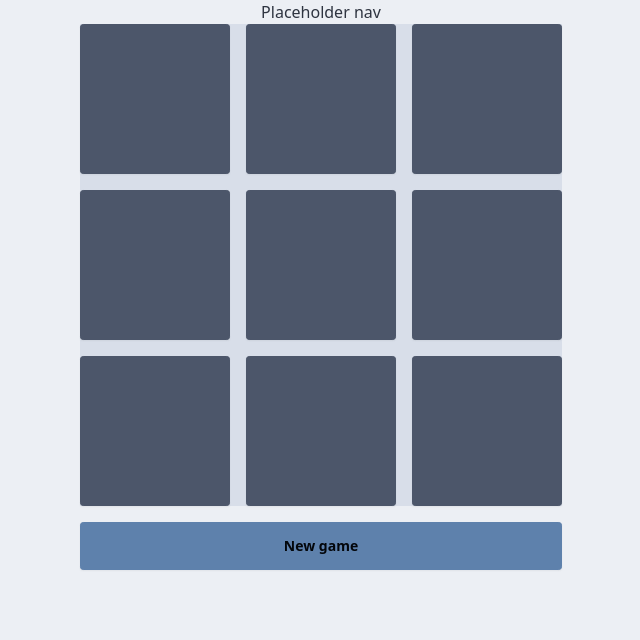
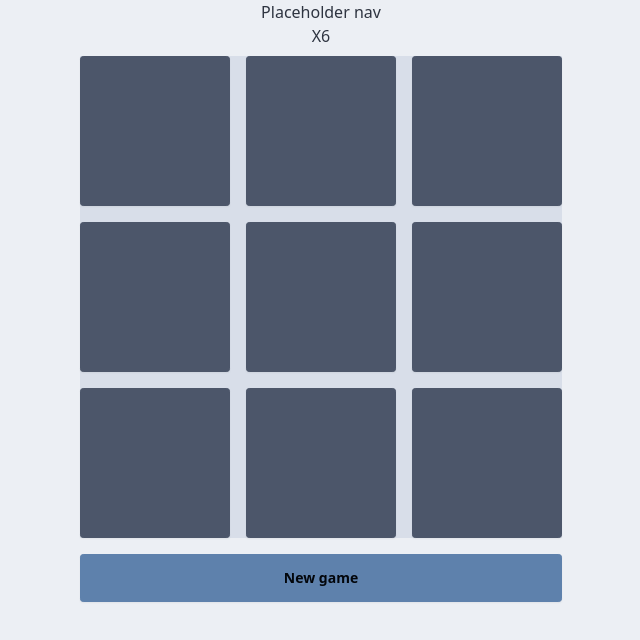
Before and after one commit to dinesh-58/shiDDR, a React (Vite) app: page / in a window 1280 px wide. Both pictures are taken after a click on the button "New game". Shown: the top 640 px of the page, without its empty margins (319-959 px from the left). Built offline with nearby package versions, Linux system fonts and the light colour scheme.

Commit message:
make game playable
state seems to not update accessing it in functions called by
setInterval and its subsequent functions but it has actually changed
if you look at the React dev tools. this was causing headache for quite
 a while.

```diff
--- a/src/App.jsx
+++ b/src/App.jsx
@@ -23,6 +23,7 @@ export default function App() {
     const playerBoardRef = useRef([])
     const botSequenceRef = useRef([]);
     const sequenceIntervalId = useRef(null)
+    const [botSequenceState, setBotSequenceState] = useState([])
 
     /* ref is used to store latest Board state.
         * this is because setInterval will use initial value of botBoard and pass that to functions called by it
@@ -48,15 +49,12 @@ export default function App() {
         // check if clicked pad matches bot generated pad
 
         if(id == botSequenceRef.current[0] && (playerBoardRef.current[id].isEnabled != true)) {
-            togglePad(id);
+            togglePad(id);  // enable pad
             console.log("correct")
             setTimeout(() => {
                 // debugger
-                togglePad(id) // disable after 200 ms
+                togglePad(id) // disable pad after 200 ms to achieve blink effect
             }, 200)
-
-            // TODO: try changing color by disabling and enabling 1st
-            // then, using dom manipulation if that doesn't work
         }
         else {
             // decrease remaining lives
@@ -69,26 +67,17 @@ export default function App() {
     function generateBotSequence() {
         // TODO: use refs in all functions that are called (directly or indirectly) by setInterval
         if(botSequenceRef.current.length < 5) {
-            /* TODO: might cause infinite loop here when all pads are clicked.
-                * botSequenceRef length will decrease as player clicks but pads will not be disabled
-                * implement disabling logic later
-            */
 
-            // only generate unique ids (pads that haven't been enabled yet)
-
-            const selectablePads = playerBoardRef.current.filter(pad => !pad.isEnabled && !botSequenceRef.current.includes(pad.padId));
+            // only generate unique ids (pads that haven't been enabled yet & aren't in botSequenceRef)
+            const selectablePads = playerBoardRef.current.filter(pad => {
+                return !pad.isEnabled && !botSequenceRef.current.includes(pad.padId);
+            });
             const randomSelection = Math.floor(Math.random() * selectablePads.length);
             const selectedId = selectablePads[randomSelection].padId;
 
             botSequenceRef.current.push(selectedId);
-            console.log(botSequenceRef.current.at(-1))
-
-            console.groupCollapsed("loop")
-            console.log("botSequenceRef: ", [...botSequenceRef.current])
-            console.groupEnd("loop")
-
-            // TODO: display latest botSequence number in DOM
-
+            setBotSequenceState([...botSequenceRef.current]) // this is just to cause rerender and show new numbers in DOM
+            console.log("botSequenceRef: ", [...botSequenceRef.current])  // TODO: remove this log later.
         } else stopSequenceLoop()
     }
 
@@ -110,17 +99,16 @@ export default function App() {
         sequenceIntervalId.current = intervalId
     }
 
-    const botSequenceElements = botSequenceRef.current.map((padId, i) => {
-        // TODO: trigger re-render here. move to above generateBotSequence? or use some sort of state or useEffect. need to think
+    const botSequenceElements = botSequenceState.map((padId, i) => {
         return (<li key={i}>
-                    {i == (botSequenceRef.current.length - 1) ? padId : 'X'}
+                    {i == (botSequenceState.length - 1) ? padId + 1 : 'X'}
                 </li>)
     })
 
     return (
         <div id="App" className="flex max-h-screen flex-col max-w-[80%] mx-auto items-center">
             <nav>Placeholder nav</nav>
-            <ul></ul>
+            <ul className="flex h-8">{botSequenceElements}</ul>
             <main className="flex flex-col gap-4 justify-evenly">
                 <Board boardType="player" board={playerBoard} padClick={handlePlayerClick}/>
                 <button className="btn btn-primary"
```
